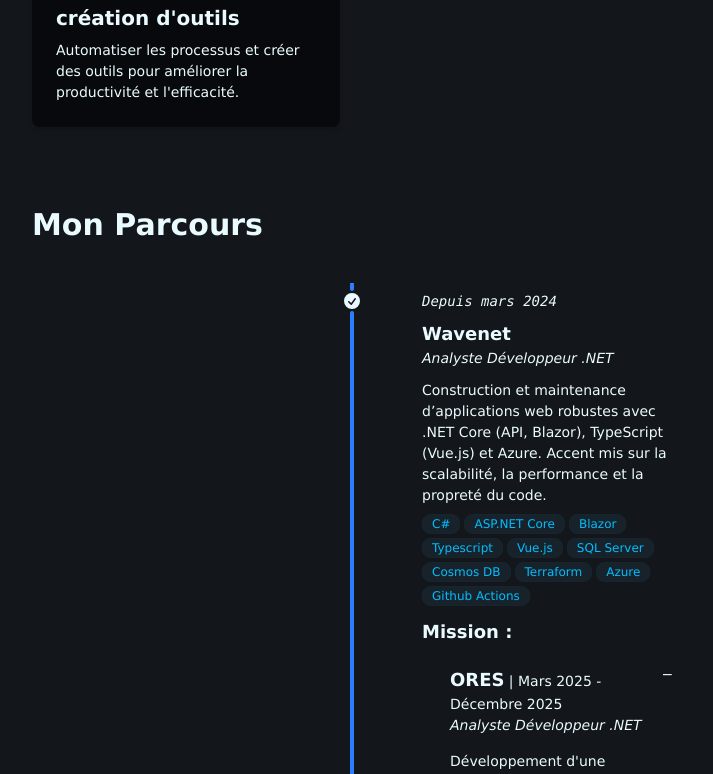
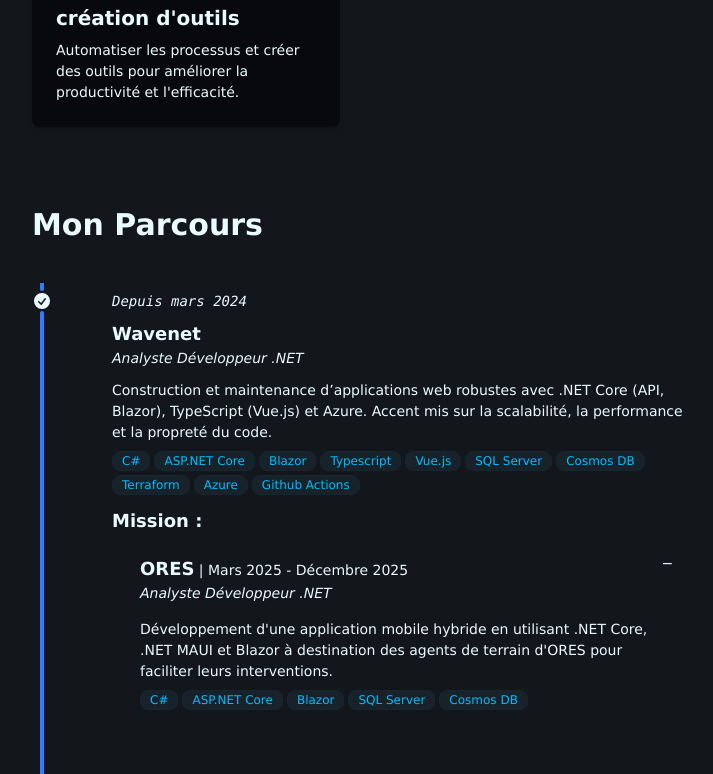
Before and after one commit to h0livier/nuxt-portfolio, a Nuxt app: page / in a window 1280 px wide. Shown: the part 1402-2176 px from the top of the page, without its empty margins (288-1001 px from the left). Built offline with nearby package versions, Linux system fonts and the light colour scheme.

Commit message:
fixed timeline style

```diff
--- a/components/timeline.vue
+++ b/components/timeline.vue
@@ -80,3 +80,8 @@
         </li>
     </ul>
 </template>
+<style scoped>
+.timeline-vertical.timeline-snap-icon > li {
+  --timeline-col-start: 0;
+}
+</style>
```
